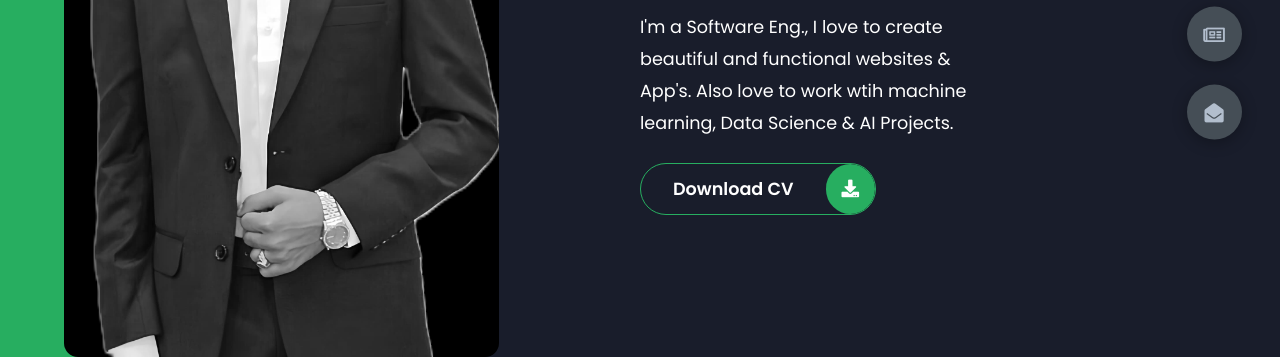
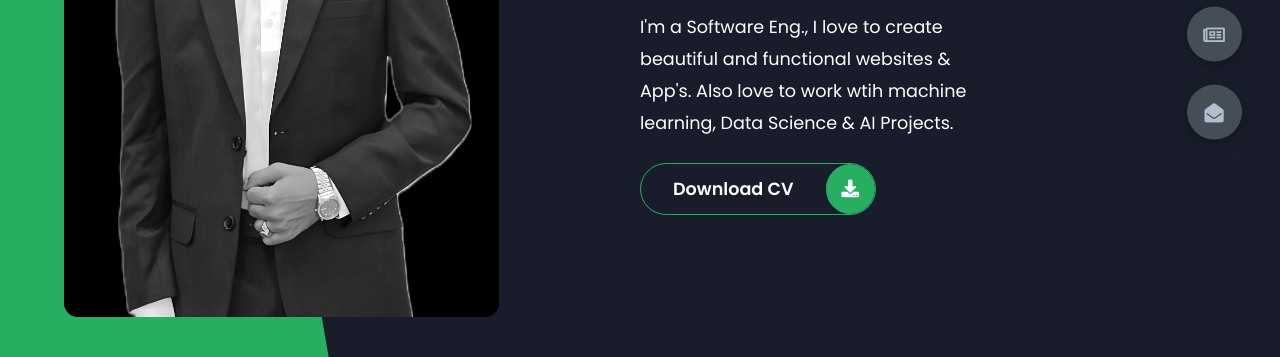
Before and after one commit to Amish05/portfolio, a plain HTML site: page index.html in a window 1280 px wide. Shown: the part 443-800 px from the top of the page. Drawn offline with Linux system fonts and the light colour scheme.

Commit message:
Update styles.css

```diff
--- a/styles/styles.css
+++ b/styles/styles.css
@@ -172,7 +172,7 @@ section {
 }
 .header-content .left-header .image {
   border-radius: var(--br-sm-2);
-  height: 100%;
+  height: 90%;
   width: 68%;
   margin-left: 4rem;
   background-color: var(--color-black);
@@ -181,7 +181,7 @@ section {
 .header-content .left-header .image img {
   width: 100%;
   height: 100%;
-  object-fit: cover;
+  object-fit: fill;
   transition: all 0.4s ease-in-out;
   filter: grayscale(100%);
 }
```
